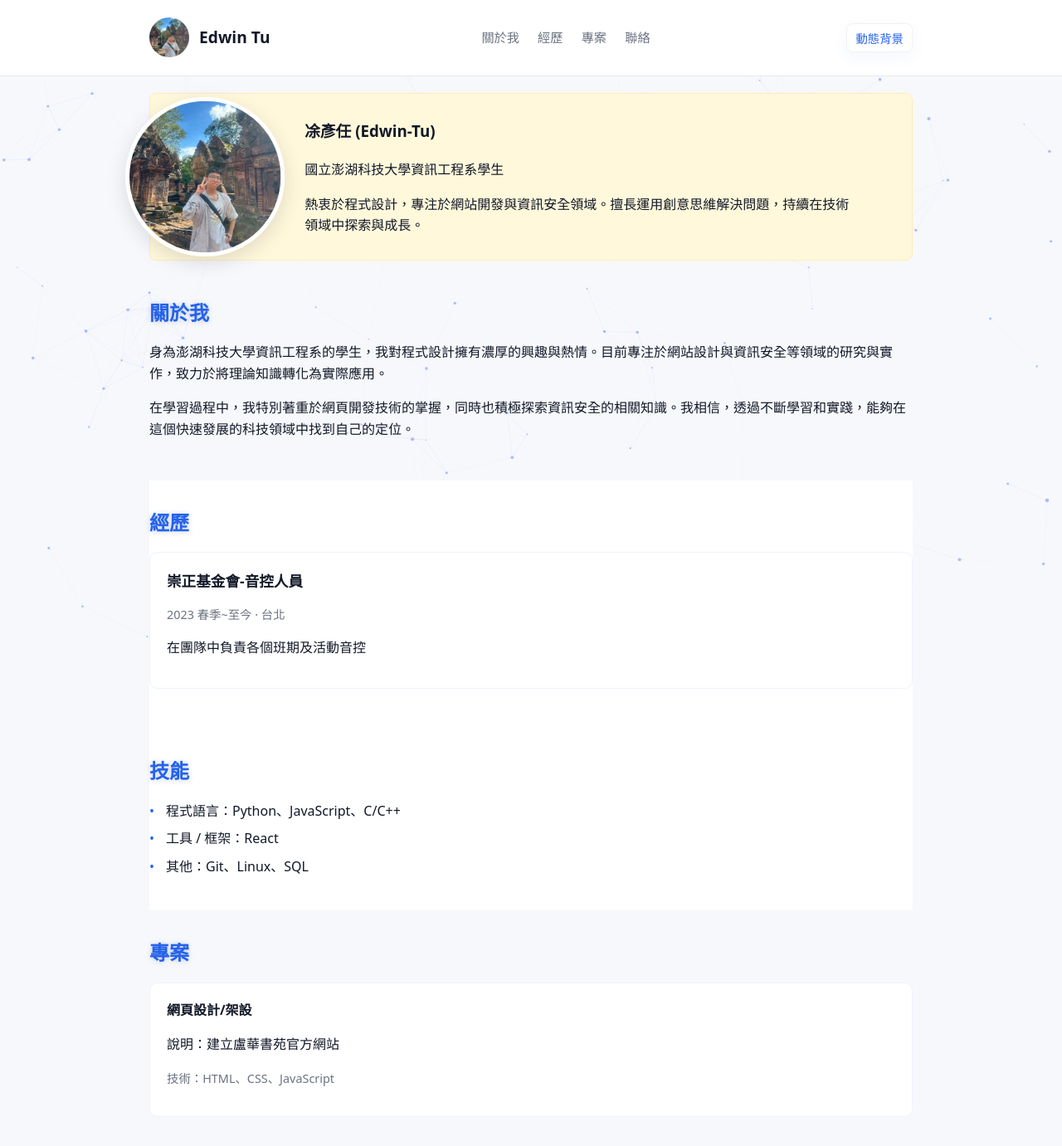
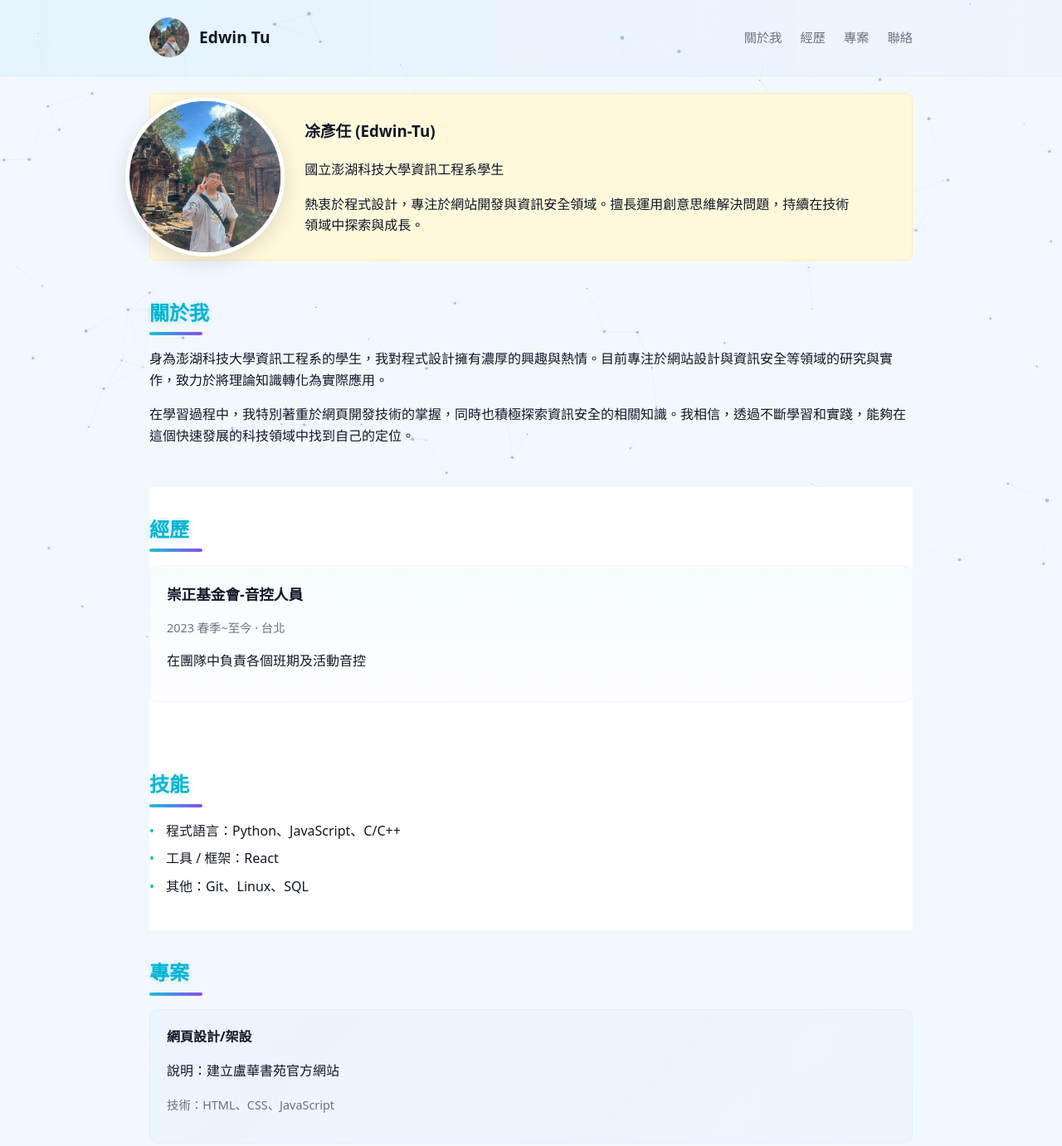
Before and after one commit to Edwin-Tu/EdwinTu.github.io, a plain HTML site: page index.html in a window 1280 px wide. Shown: the top 1381 px of the page at 83% size. Drawn offline with Linux system fonts and the light colour scheme.

Commit message:
新增色彩

```diff
--- a/index.html
+++ b/index.html
@@ -11,7 +11,7 @@
     .template-note{background:#fff8db;border:1px solid #ffecb5;padding:12px;border-radius:8px;margin-bottom:12px}
   </style>
 </head>
-<body>
+<body data-visuals="on">
   <canvas id="tech-bg" aria-hidden="true"></canvas>
   <header class="site-header">
     <div class="container header-inner">
@@ -27,7 +27,6 @@
         <a href="#projects">專案</a>
         <a href="#contact">聯絡</a>
       </nav>
-      <button id="toggle-visuals" class="visual-toggle" aria-pressed="true" title="切換背景動畫">動態背景</button>
     </div>
   </header>
 
--- a/scripts/visuals.js
+++ b/scripts/visuals.js
@@ -126,21 +126,7 @@
 
   // toggle control
   function initToggle(){
-    const btn = document.getElementById('toggle-visuals');
-    if(!btn) return;
-    btn.addEventListener('click', function(){
-      const off = document.body.dataset.visuals === 'off';
-      document.body.dataset.visuals = off ? 'on' : 'off';
-      btn.setAttribute('aria-pressed', String(!off));
-      if(!off) { // just turned off
-        cancelAnimationFrame(animationId);
-        animationId = null;
-        clearCanvas();
-      } else {
-        // turned on
-        if(!animationId) animationId = requestAnimationFrame(step);
-      }
-    });
+    // toggle removed: visuals default to body data-visuals attribute
   }
 
   // visibility handling to save CPU
--- a/style.css
+++ b/style.css
@@ -1,7 +1,8 @@
 :root{
   --max-width: 960px;
-  --accent: #2563eb;
-  --bg: #f7f8fb;
+  /* 調整主色為偏科技感的青綠色 */
+  --accent: #06b6d4; /* cyan-teal */
+  --bg: #f3f8ff;
   --muted: #6b7280;
   --radius: 10px;
   --container-padding: 20px;
@@ -20,8 +21,9 @@ body{
   padding:var(--container-padding);
 }
 .site-header{
-  background:#fff;
-  border-bottom:1px solid #e6e9ef;
+  /* 淡色漸層的科技風頂欄 */
+  background:linear-gradient(90deg, rgba(6,182,212,0.06), rgba(37,99,235,0.02));
+  border-bottom:1px solid rgba(6,182,212,0.08);
   position:sticky;
   top:0;
   z-index:10;
@@ -45,10 +47,11 @@ h2{
 .section{padding:2rem 0}
 .section.alt{background:#fff}
 .exp-item{
-  background:#fff;
+  /* 卡片使用微淡漸層以帶出科技感 */
+  background:linear-gradient(180deg, rgba(6,182,212,0.03), rgba(99,102,241,0.01));
   padding:1.25rem;
   border-radius:var(--radius);
-  border:1px solid #eef2ff;
+  border:1px solid rgba(6,182,212,0.06);
   margin-bottom:1rem;
 }
 .exp-item h3{
@@ -63,14 +66,18 @@ h2{
   margin-top:1rem;
 }
 .project{
-  background:#fff;
+  background:linear-gradient(135deg, rgba(6,182,212,0.03), rgba(124,58,237,0.025));
   padding:1.25rem;
   border-radius:var(--radius);
-  border:1px solid #eef2ff;
+  border:1px solid rgba(6,182,212,0.05);
 }
 .project h4{margin:0 0 0.75rem}
 
 .muted{color:var(--muted);font-size:0.9rem}
+
+/* 小裝飾：標題下方的漸層線條 */
+.section h2{position:relative;padding-bottom:0.5rem}
+.section h2:after{content:"";position:absolute;left:0;bottom:0;height:4px;width:64px;background:linear-gradient(90deg,var(--accent),#7c3aed);border-radius:4px;opacity:0.9}
 
 ul{
   list-style:none;
@@ -142,15 +149,14 @@ ul li:before{
 #tech-bg{position:fixed;inset:0;width:100%;height:100%;z-index:-1;pointer-events:none;display:block}
 
 /* Neon / 科技風標題小調整（可接受性：保留可讀性） */
-h2{color:var(--accent);text-shadow:0 0 6px rgba(37,99,235,0.18),0 2px 8px rgba(2,6,23,0.08)}
+h2{color:var(--accent);text-shadow:0 0 8px rgba(6,182,212,0.16),0 2px 10px rgba(2,6,23,0.06)}
 
 /* 英雄大頭照微光暈效果 */
 .hero-avatar{transition:box-shadow .35s ease, transform .35s ease}
-.hero-avatar:hover{transform:translateY(-4px) scale(1.02);box-shadow:0 10px 30px rgba(37,99,235,0.12),0 0 18px rgba(37,99,235,0.06)}
+.hero-avatar:hover{transform:translateY(-4px) scale(1.02);box-shadow:0 14px 40px rgba(6,182,212,0.12),0 0 24px rgba(124,58,237,0.06)}
 
 /* 動態背景開關按鈕（簡潔） */
-.visual-toggle{background:transparent;border:1px solid rgba(16,24,40,0.06);padding:6px 10px;border-radius:8px;color:var(--muted);cursor:pointer;font-size:0.9rem}
-.visual-toggle[aria-pressed="true"]{box-shadow:0 6px 18px rgba(37,99,235,0.06);color:var(--accent)}
+/* visual toggle removed (button removed in HTML) */
 
 /* 為效能與無障礙考量：在小螢幕或使用者偏好減動畫時，預設關閉動畫 */
 @media (max-width:640px){
```
